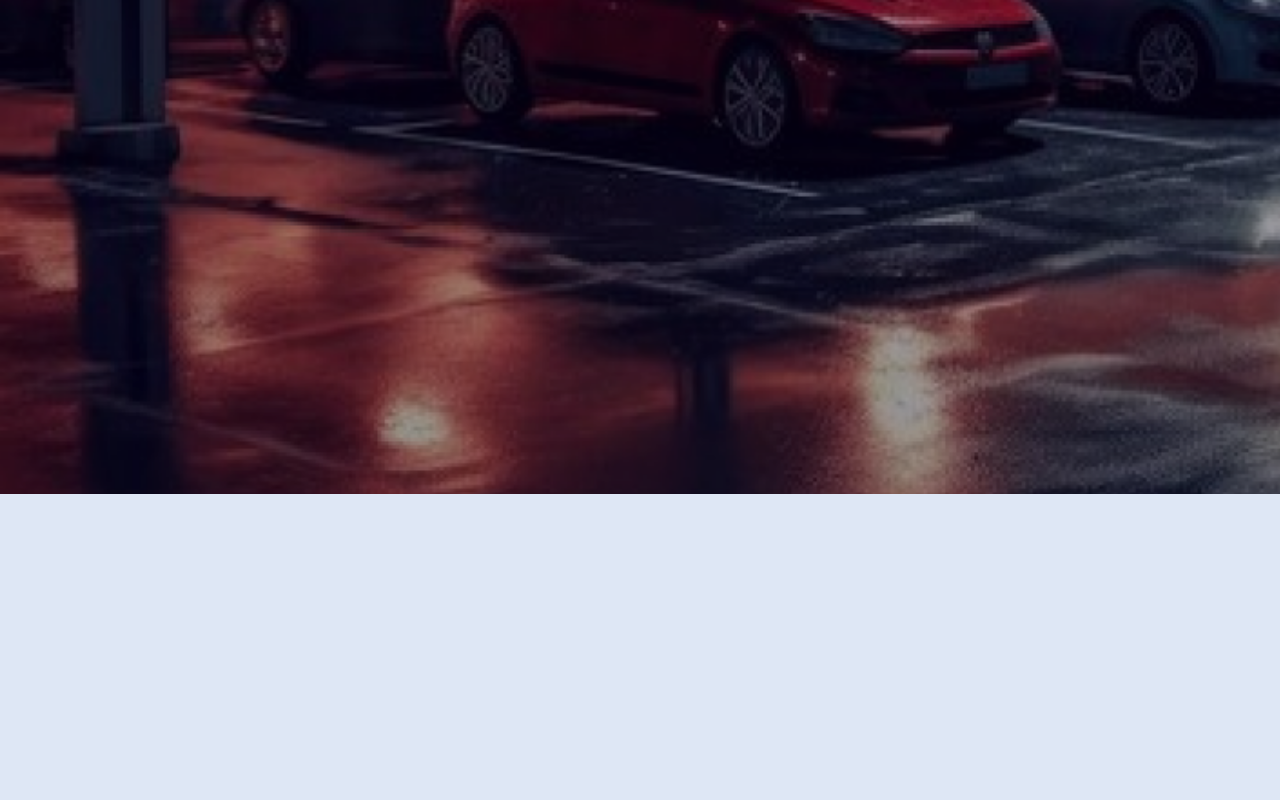
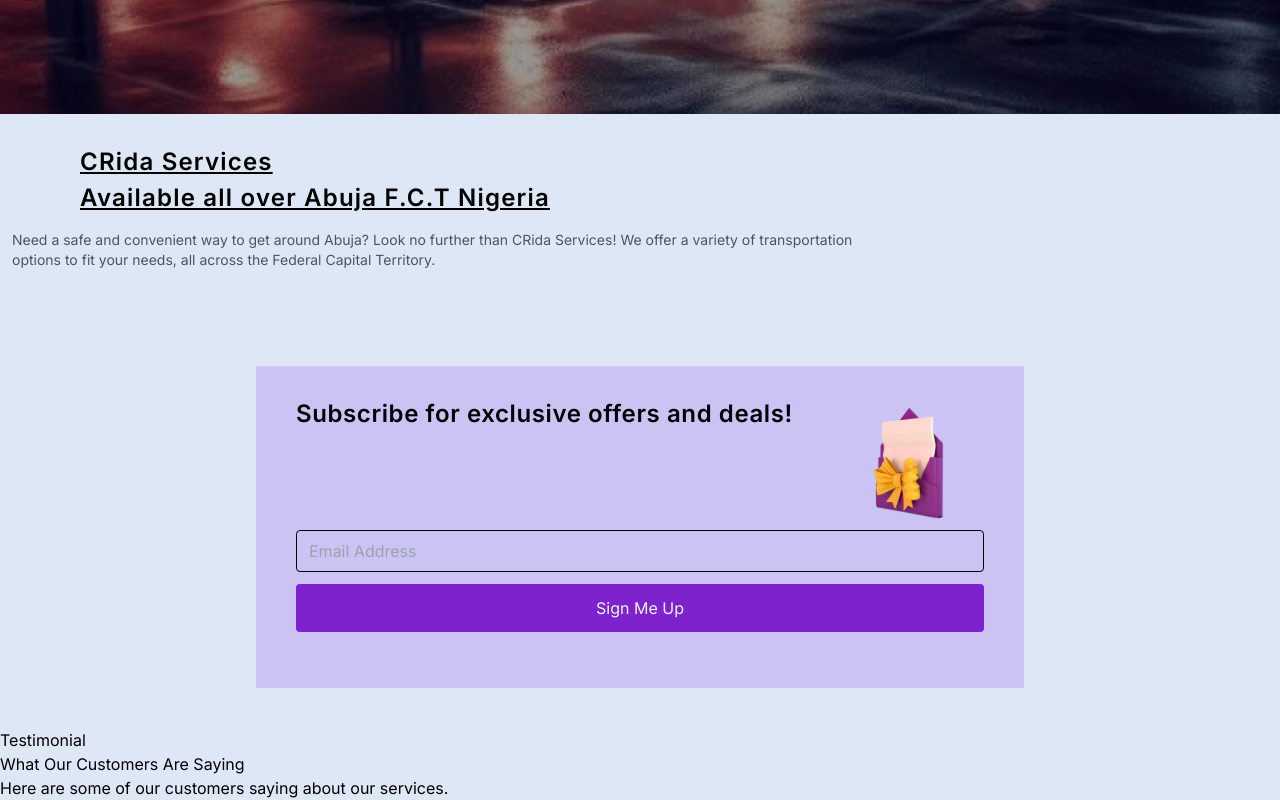
Before and after one commit to BigOTF/Ride, a Next.js app: page / in a window 1280 px wide. Shown: the part 4581-5381 px from the top of the page. Before the commit the page ends 5075 px from the top, so only its background shows below. Built offline with nearby package versions, Linux system fonts and the light colour scheme.

Commit message:
Finished up the explore section and created two more. Now working on the Testimonial section

```diff
--- a/app/globals.css
+++ b/app/globals.css
@@ -56,3 +56,7 @@ body {
     background-position: cover;
     height: 100%;
 }
+
+.mailColor {
+    background-color: #CBC3F3;
+}
--- a/app/page.js
+++ b/app/page.js
@@ -1,10 +1,11 @@
 "use client"
-import React from 'react'
+import React, { useState } from 'react'
 import Image from 'next/image'
 import { useRouter } from 'next/navigation'
 import carImage from '@/public/herocar.png'
 import hero3 from '@/public/hero3.png'
 import hero4 from '@/public/hero4.png'
+import mail from '@/public/mail.svg'
 
 import { exploreData } from '@/data/Explore'
 
@@ -22,6 +23,7 @@ import { TbAutomaticGearbox } from "react-icons/tb";
 
 const Home = () => {
   const router = useRouter();
+  const [email, setEmail] = useState("")
 
 const ExploreDataSection = () => {
   return (
@@ -293,8 +295,51 @@ const ExploreDataSection = () => {
 
       </section>
 
-      <section className='exploreMain h-[900px]'>
+      <section className='exploreMain h-[520px]'>
         <div className='exploreBD'></div>
+      </section>
+
+      <section className='my-8 flex flex-col gap-4'>
+        <div className='px-20 flex flex-col gap-1'>
+          <p className='text-2xl font-semibold text-black underline tracking-wider'>CRida Services</p>
+          <p className='text-2xl font-semibold text-black underline tracking-wider'>Available all over Abuja F.C.T Nigeria</p>
+        </div>
+
+        <p className='px-3 text-gray-600 text-sm w-[70%]'>Need a safe and convenient way to get around Abuja? Look no further than CRida Services! We offer a variety of transportation options to fit your needs, all across the Federal Capital Territory.</p>
+
+      </section>
+
+      <section className='mt-24 mb-10 mailColor mx-64 px-10'>
+        <div className='flex justify-between pt-8'>
+          <p className='text-black text-2xl font-semibold tracking-wide'>Subscribe for exclusive offers and deals&#x21;</p>
+          <div className='flex justify-end'>
+            <Image src={mail}/>
+          </div>
+        </div>
+
+        <div className='flex flex-col gap-3 pb-14'>
+          <input className='w-full px-3 py-2 rounded mailColor border border-black'
+            type='email'
+            value={email}
+            onChange={(e) => setEmail(e.target.value)}
+            placeholder='Email Address'
+
+          />
+          <div>
+            <button className='bg-purple-700 w-[100%] text-slate-100 py-3 rounded hover:bg-purple-900 transform transition-all duration-500'>
+              Sign Me Up
+            </button>
+          </div>
+        </div>
+
+      </section>
+
+      <section>
+        <div>
+          <p>Testimonial</p>
+          <p>What Our Customers Are Saying</p>
+          <p>Here are some of our customers saying about our services.</p>
+        </div>
       </section>
 
     </main>
```
Also changed, not shown: public/mail.svg (added).
